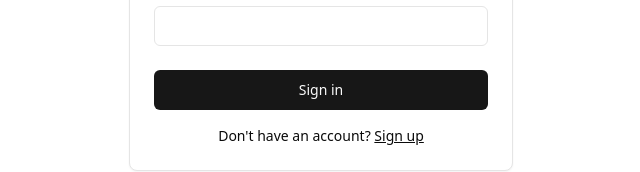
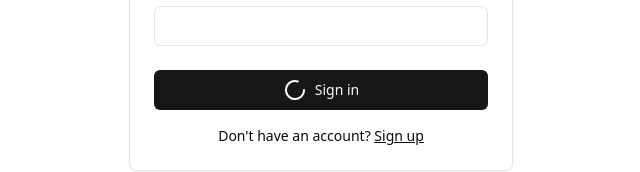
Before and after one commit to Aarav8400/react-dashboard, a React (Vite) app: page /auth/login in a window 1280 px wide. Shown: the part 415-587 px from the top of the page, without its empty margins (319-959 px from the left). Built offline with nearby package versions, Linux system fonts and the light colour scheme.

Commit message:
add loading state

```diff
--- a/src/pages/LoginPage.tsx
+++ b/src/pages/LoginPage.tsx
@@ -11,6 +11,7 @@ import { Input } from "@/components/ui/input";
 import { Label } from "@/components/ui/label";
 import { login } from "@/http/api";
 import { useMutation } from "@tanstack/react-query";
+import { LoaderCircle } from "lucide-react";
 import { useRef } from "react";
 import { Link, useNavigate } from "react-router-dom";
 const LoginPage = () => {
@@ -42,6 +43,7 @@ const LoginPage = () => {
           <CardTitle className="text-2xl">Login</CardTitle>
           <CardDescription>
             Enter your email below to login to your account.
+            {mutation.isPending && <div>Loading...</div>}
           </CardDescription>
         </CardHeader>
         <CardContent className="grid gap-4">
@@ -62,8 +64,16 @@ const LoginPage = () => {
         </CardContent>
         <CardFooter>
           <div className="w-full">
-            <Button onClick={handleLoginSubmit} className="w-full">
-              Sign in
+            <Button
+              onClick={handleLoginSubmit}
+              className="w-full"
+              disabled={mutation.isPending}
+            >
+              {mutation.isPending && <LoaderCircle className="animate-spin" />}
+              <LoaderCircle
+                className={mutation.isPending ? "animate-spin" : ""}
+              />
+              <span className="ml-2">Sign in</span>
             </Button>
             <div className="mt-4 text-center text-sm">
               Don't have an account?{" "}
```
